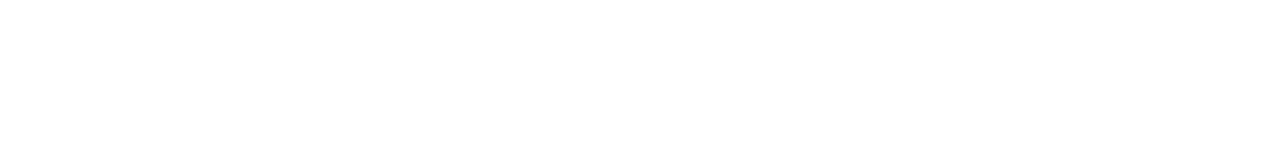
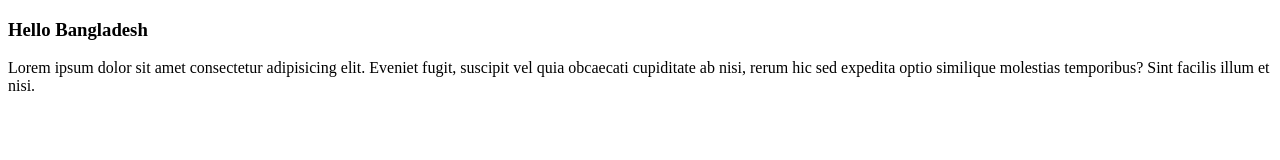
Before and after one commit to shohojmanus25/webdev-portfolio-1, a plain HTML site: page index.html in a window 1280 px wide. Drawn offline with Linux system fonts and the light colour scheme.

Commit message:
some feature add

```diff
--- a/index.html
+++ b/index.html
@@ -6,6 +6,10 @@
     <title>webdev portfolio 1 </title>
 </head>
 <body>
+    <div class="clss">
+        <h3>Hello Bangladesh</h3>
+        <p>Lorem ipsum dolor sit amet consectetur adipisicing elit. Eveniet fugit, suscipit vel quia obcaecati cupiditate ab nisi, rerum hic sed expedita optio similique molestias temporibus? Sint facilis illum et nisi.</p>
+    </div>
 
 </body>
 </html>
```
